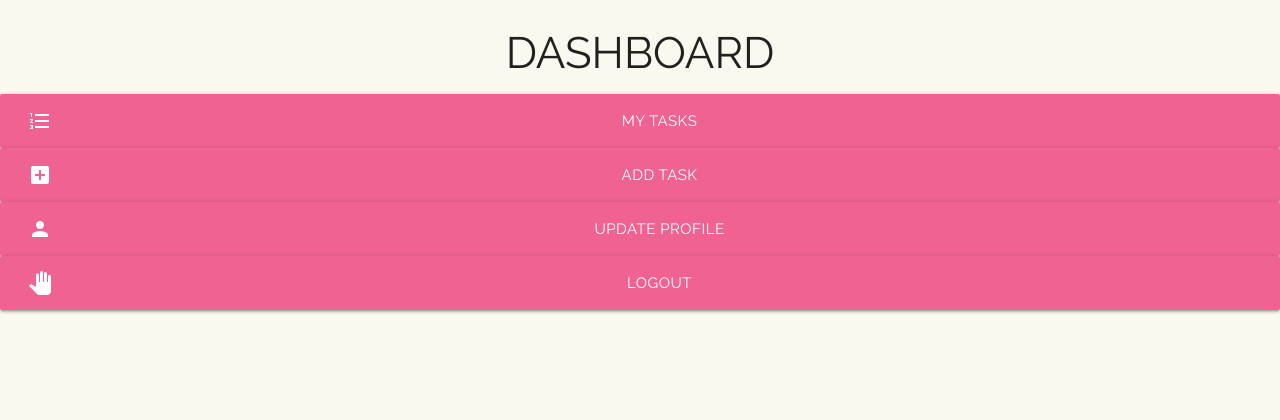
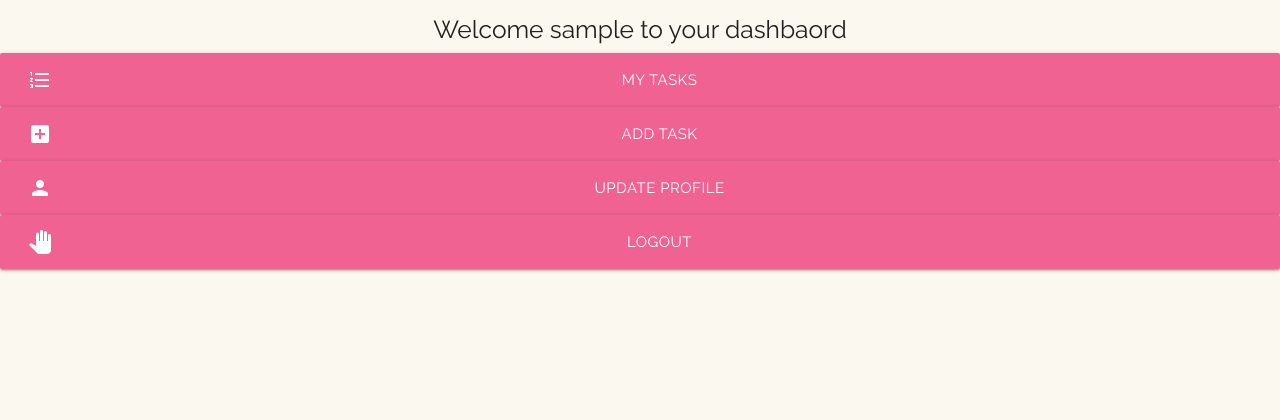
Before and after one commit to NaoiseGaffney/ElderCareSupreme, a Django app: page /dashboard/ in a window 1280 px wide. Shown: the part 87-507 px from the top of the page. Run offline with Django 3.2, Linux system fonts and the light colour scheme; the visitor is signed in with stand-in values (Sample User, id 1); some libraries are stand-ins or nearby versions.

Commit message:
Add welcome to dashbaord@

```diff
--- a/src/templates/dashboard/dashboard.html
+++ b/src/templates/dashboard/dashboard.html
@@ -7,7 +7,7 @@
 <!-- Message -->
 {% include 'partials/_messages.html' %}
 
-<h3 class="center-align">DASHBOARD</h3>
+<h5 class="center-align">Welcome {{ user }} to your dashbaord</h3>
 {% if user_profile.0.is_aider == True %}
   <a href="{% url 'search_task' %}" class="waves-effect waves-light btn-large pink lighten-2"><i class="material-icons left">search</i>Task Search</a>
 {% endif %}
```
